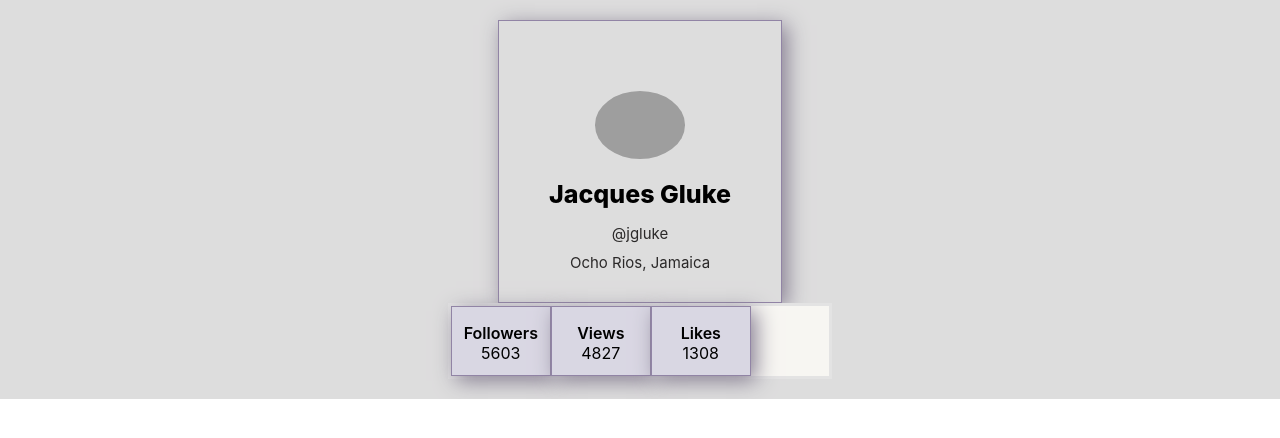
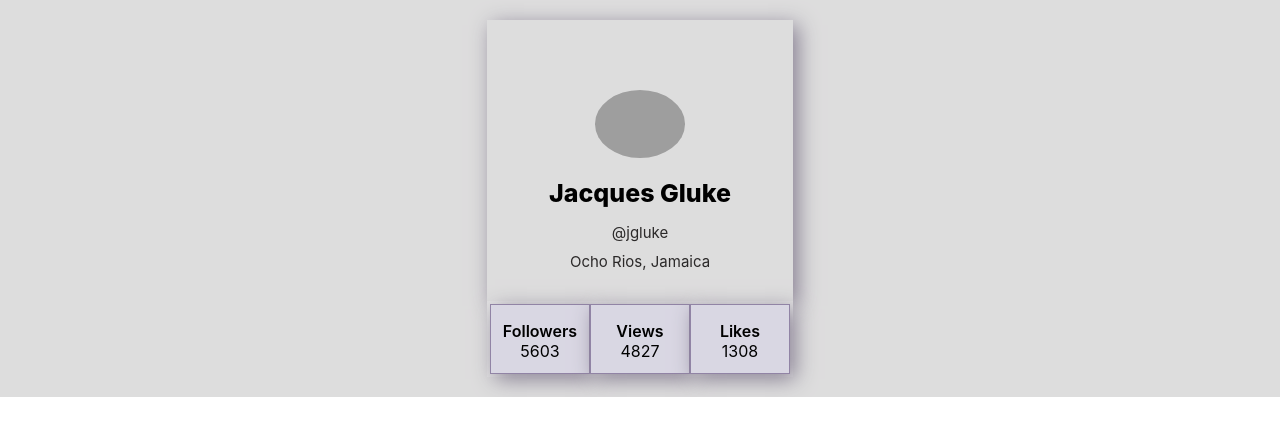
Before and after one commit to Muffcata/goit-react-hw-01-components, a React (Create React App) app: page / in a window 1280 px wide. Shown: the top 438 px of the page. Built offline with nearby package versions, Linux system fonts and the light colour scheme; grey boxes are pictures that could not be loaded.

Commit message:
task 1- responsive

```diff
--- a/src/components/Profile/Profile.module.css
+++ b/src/components/Profile/Profile.module.css
@@ -32,12 +32,11 @@ ul {
   overflow: hidden;
 }
 .description {
-  padding: 70px 50px 0;
+  padding: 70px 62px 0;
   margin: 0 auto;
   text-align: center;
-  border: rgb(145, 132, 165) 1px solid;
+
   box-shadow: 5px 5px 20px rgb(135, 127, 146);
-  display: block;
 }
 .avatar {
   display: flex;
@@ -73,7 +72,7 @@ ul {
   border-top: 1;
   border-style: solid;
   border-color: rgb(227, 227, 227);
-  width: 31%;
+
   margin: 0;
   background-color: rgb(247, 246, 242);
 }
@@ -82,7 +81,7 @@ ul {
   flex-direction: column;
   border: rgb(145, 132, 165) 1px solid;
   box-shadow: 5px 5px 20px rgb(135, 127, 146);
-  width: 100px;
+  width: 92px;
   height: 70px;
   text-align: center;
   padding-top: 16px;
@@ -91,3 +90,16 @@ ul {
 .label {
   font-weight: 600;
 }
+@media screen and (min-width: 1200px) {
+  .item {
+    display: flex;
+    flex-direction: column;
+    border: rgb(145, 132, 165) 1px solid;
+    box-shadow: 5px 5px 20px rgb(135, 127, 146);
+    width: 100px;
+    height: 70px;
+    text-align: center;
+    padding-top: 16px;
+    background-color: rgb(217, 215, 227);
+  }
+}
```
